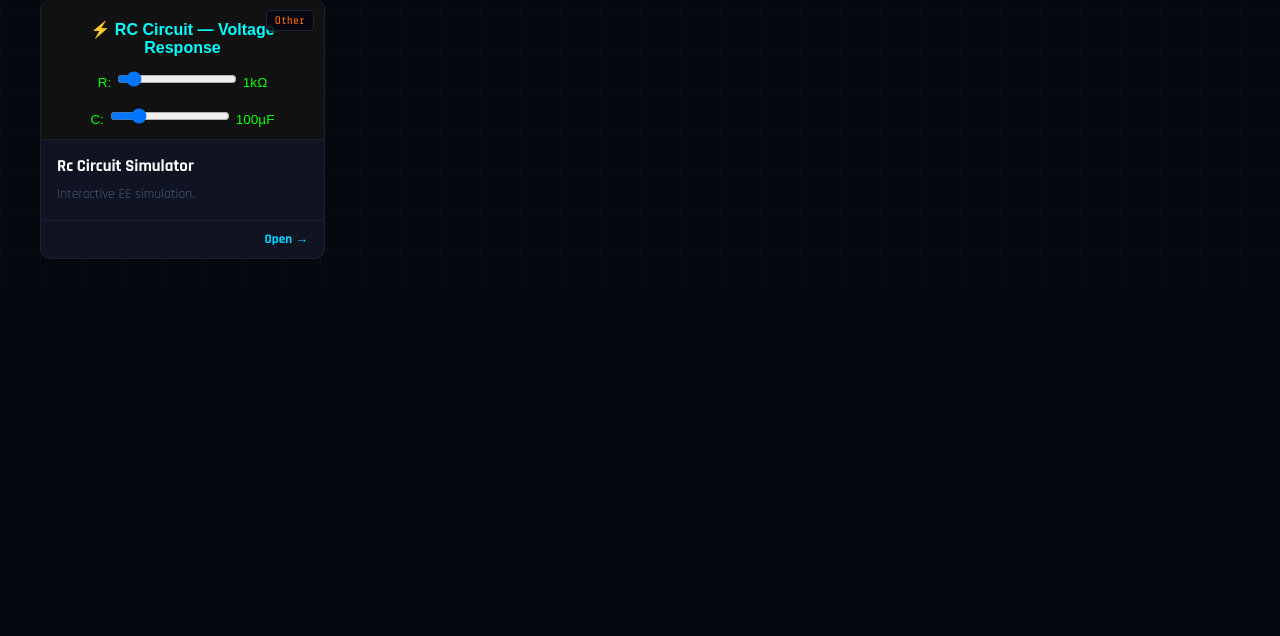
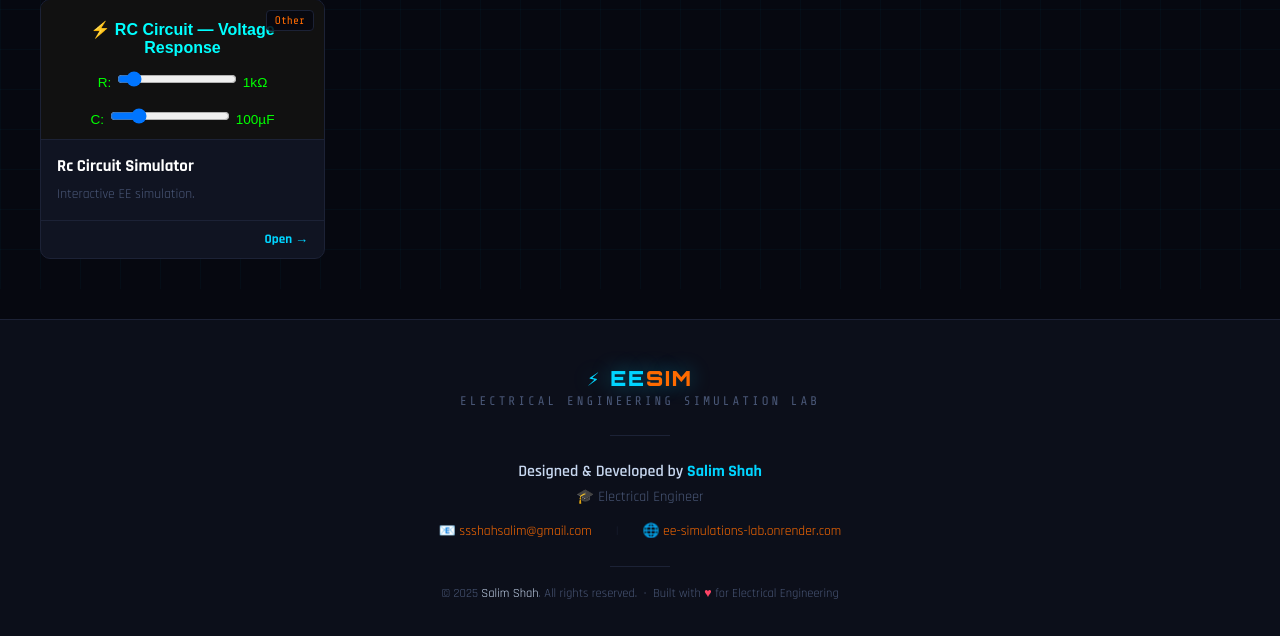
Before and after one commit to ssshahsalim-sketch/ee-simulations-lab, a Flask app: page / in a window 1280 px wide. Shown: the part 511-1147 px from the top of the page. Before the commit the page ends 770 px from the top, so only its background shows below. Run offline with Flask 3, Linux system fonts and the light colour scheme.

Commit message:
Update index.html

```diff
--- a/templates/index.html
+++ b/templates/index.html
@@ -816,5 +816,77 @@ async function api(url, body) {
   return r.json();
 }
 </script>
+
+<!-- ══ Footer ════════════════════════════════════════════════════════════════ -->
+<footer style="
+  border-top:1px solid var(--border);
+  background:var(--surface);
+  text-align:center;
+  padding:48px 20px 36px;
+  position:relative;
+  z-index:1;
+  line-height:1;
+">
+  <!-- Logo -->
+  <div style="
+    font-family:'Orbitron',monospace;
+    font-size:1.3rem; font-weight:900;
+    color:var(--glow);
+    text-shadow:0 0 20px rgba(0,212,255,.4);
+    margin-bottom:6px;
+    letter-spacing:2px;
+  ">
+    ⚡ EE<span style="color:var(--glow2)">SIM</span>
+  </div>
+
+  <div style="color:var(--subtext);font-size:.78rem;letter-spacing:3px;
+              font-family:'Share Tech Mono',monospace;margin-bottom:28px;">
+    ELECTRICAL ENGINEERING SIMULATION LAB
+  </div>
+
+  <!-- Divider line -->
+  <div style="width:60px;height:1px;background:var(--border);margin:0 auto 28px;"></div>
+
+  <!-- Designed by -->
+  <div style="font-size:1rem;color:var(--text);margin-bottom:10px;font-weight:600;">
+    Designed &amp; Developed by
+    <span style="color:var(--glow);font-weight:700;">Salim Shah</span>
+  </div>
+
+  <!-- College -->
+  <div style="font-size:.9rem;color:var(--subtext);margin-bottom:20px;">
+    🎓 Electrical Engineer
+  </div>
+
+  <!-- Email & links row -->
+  <div style="display:flex;justify-content:center;gap:24px;flex-wrap:wrap;
+              margin-bottom:28px;font-size:.85rem;">
+    <span style="color:var(--subtext);">
+      📧 <a href="mailto:youremail@example.com"
+            style="color:var(--glow2);text-decoration:none;">
+        ssshahsalim@gmail.com
+      </a>
+    </span>
+    <span style="color:var(--border);">|</span>
+    <span style="color:var(--subtext);">
+      🌐 <a href="/" style="color:var(--glow2);text-decoration:none;">
+      ee-simulations-lab.onrender.com
+      </a>
+    </span>
+  </div>
+
+  <!-- Divider -->
+  <div style="width:60px;height:1px;background:var(--border);margin:0 auto 20px;"></div>
+
+  <!-- Copyright -->
+  <div style="font-size:.78rem;color:var(--subtext);">
+    © 2025 <span style="color:var(--text);">Salim Shah</span>.
+    All rights reserved.
+    &nbsp;·&nbsp;
+    Built with <span style="color:var(--danger);">♥</span>
+    for Electrical Engineering
+  </div>
+</footer>
+
 </body>
 </html>
```
